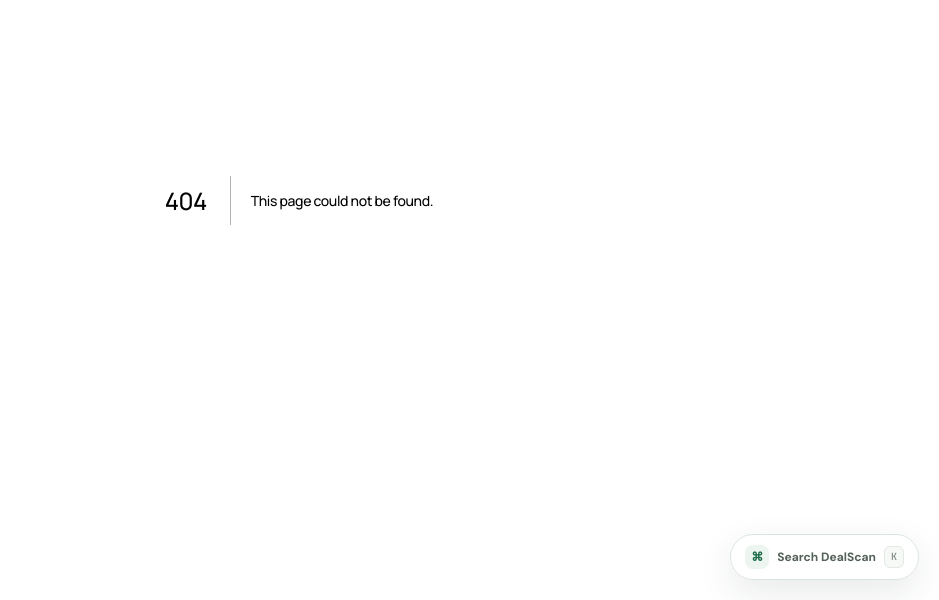
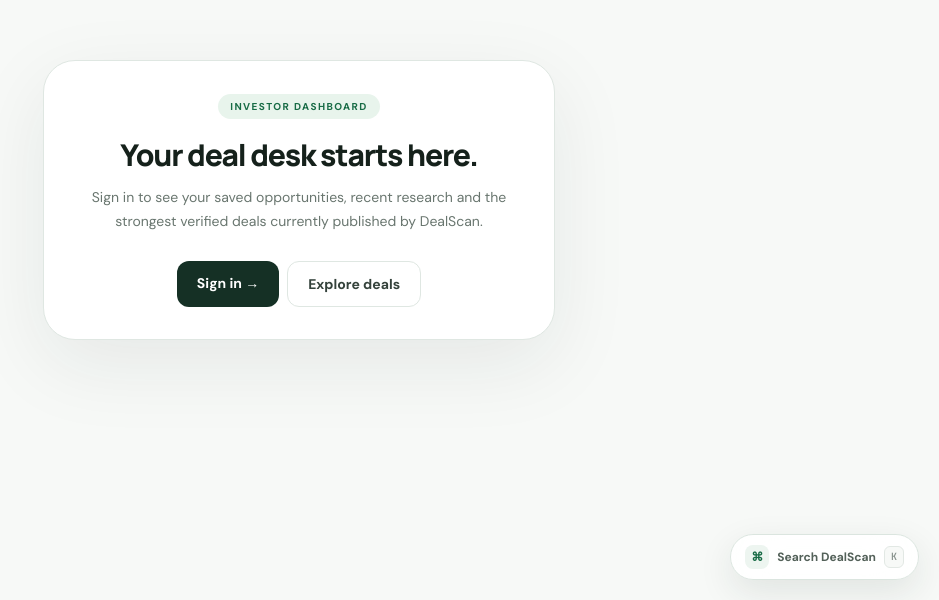
Before and after one commit to doriaphiri82-glitch/dealscan, a Next.js app in the folder landing/: page /dashboard in a window 1280 px wide. Before the commit this address had no page. Shown: the part 200-800 px from the top of the page, without its empty margins (341-1280 px from the left). Built offline with nearby package versions, Linux system fonts and the light colour scheme; no server answers.

Commit message:
feat: add authenticated investor dashboard route

```diff
--- /dev/null
+++ b/landing/app/dashboard/page.tsx
@@ -0,0 +1,31 @@
+import { cookies } from 'next/headers'
+import { createServerClient } from '@supabase/ssr'
+import InvestorDashboard from './InvestorDashboard'
+
+export default async function DashboardPage() {
+  const cookieStore = cookies()
+  const supabase = createServerClient(
+    process.env.NEXT_PUBLIC_SUPABASE_URL!,
+    process.env.NEXT_PUBLIC_SUPABASE_ANON_KEY!,
+    { cookies: { getAll: () => cookieStore.getAll(), setAll: () => {} } },
+  )
+  const { data: { user } } = await supabase.auth.getUser()
+
+  if (!user) {
+    return (
+      <main className="grid min-h-screen place-items-center bg-[#f7f9f7] px-4 py-16 text-[#15211b]">
+        <div className="w-full max-w-lg rounded-[2rem] border border-[#dfe7e2] bg-white p-8 text-center shadow-[0_24px_80px_rgba(23,42,32,.08)]">
+          <span className="rounded-full bg-[#e8f4ec] px-3 py-1.5 text-[10px] font-black uppercase tracking-[.14em] text-[#176b45]">Investor dashboard</span>
+          <h1 className="mt-5 text-3xl font-black tracking-[-.04em]">Your deal desk starts here.</h1>
+          <p className="mt-3 text-sm leading-6 text-[#69766f]">Sign in to see your saved opportunities, recent research and the strongest verified deals currently published by DealScan.</p>
+          <div className="mt-7 flex justify-center gap-2">
+            <a href="/auth" className="rounded-xl bg-[#153025] px-5 py-3 text-sm font-bold text-white hover:bg-[#176b45]">Sign in →</a>
+            <a href="/deals" className="rounded-xl border border-[#dfe7e2] px-5 py-3 text-sm font-bold text-[#34423b]">Explore deals</a>
+          </div>
+        </div>
+      </main>
+    )
+  }
+
+  return <InvestorDashboard email={user.email ?? ''} />
+}
```
